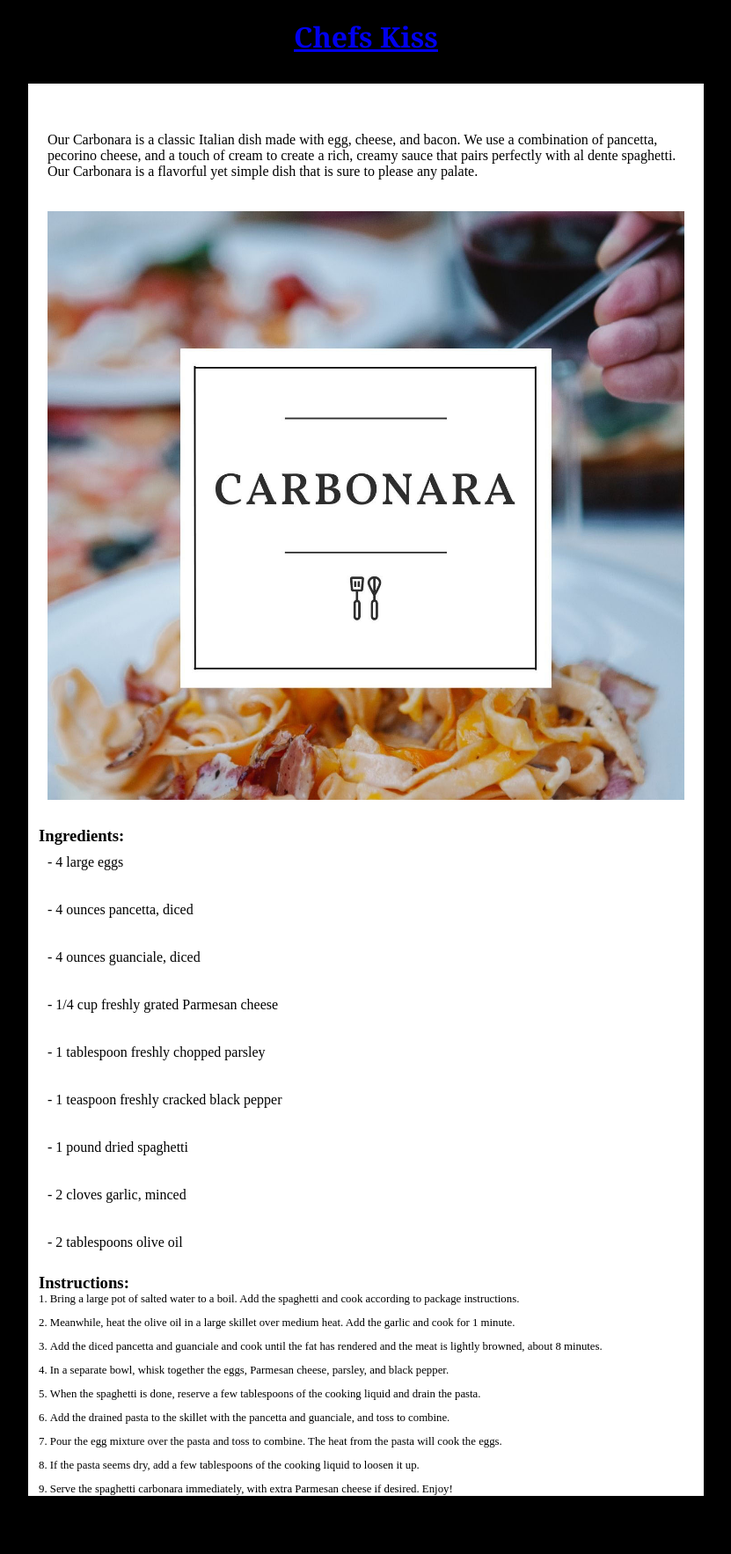
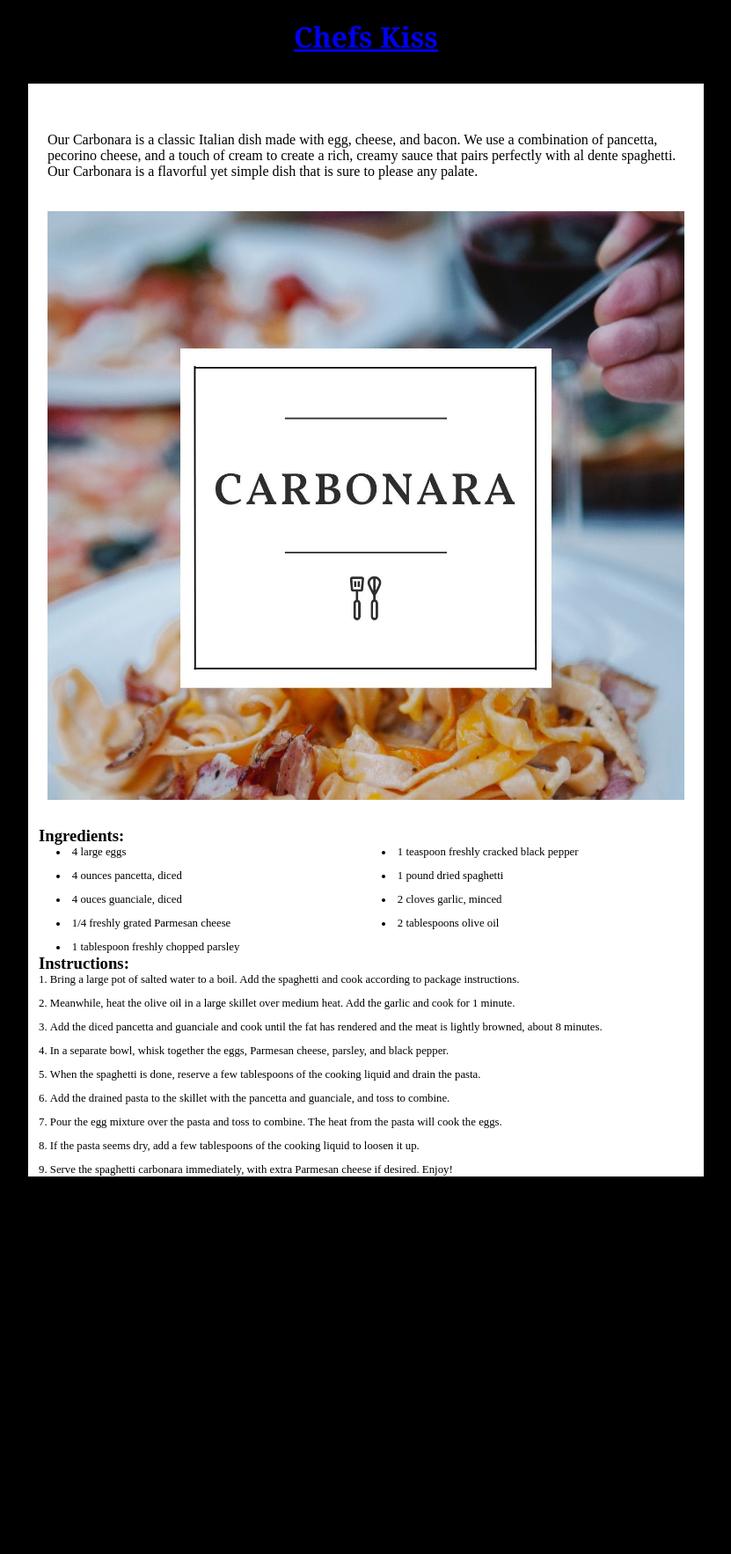
Before and after one commit to AmyLindsay1/ChefsKiss, a Jekyll site: the page built from _recipes/recipe2.md, in a window 1280 px wide. Shown: the whole page at 88% size, without its empty margins (224-1055 px from the left). Built offline with Jekyll 4.4.1, drawn with Linux system fonts in a browser that asks for light colours; after the commit the page ends 1403 px from its top, so only the background shows below that.

Commit message:
Update Recipe “recipe2”

```diff
--- a/_recipes/recipe2.md
+++ b/_recipes/recipe2.md
@@ -7,27 +7,21 @@ published: true
 ---
 Our Carbonara is a classic Italian dish made with egg, cheese, and bacon. We use a combination of pancetta, pecorino cheese, and a touch of cream to create a rich, creamy sauce that pairs perfectly with al dente spaghetti. Our Carbonara is a flavorful yet simple dish that is sure to please any palate.
 
+
+
 ![](../uploads/carb.jpg)
 
 ### Ingredients:
 
-\- 4 large eggs
-
-\- 4 ounces pancetta, diced
-
-\- 4 ounces guanciale, diced
-
-\- 1/4 cup freshly grated Parmesan cheese
-
-\- 1 tablespoon freshly chopped parsley
-
-\- 1 teaspoon freshly cracked black pepper
-
-\- 1 pound dried spaghetti
-
-\- 2 cloves garlic, minced
-
-\- 2 tablespoons olive oil
+* 4 large eggs
+* 4 ounces pancetta, diced
+* 4 ouces guanciale, diced
+* 1/4 freshly grated Parmesan cheese
+* 1 tablespoon freshly chopped parsley
+* 1 teaspoon freshly cracked black pepper
+* 1 pound dried spaghetti
+* 2 cloves garlic, minced
+* 2 tablespoons olive oil
 
 ### Instructions:
 
```
